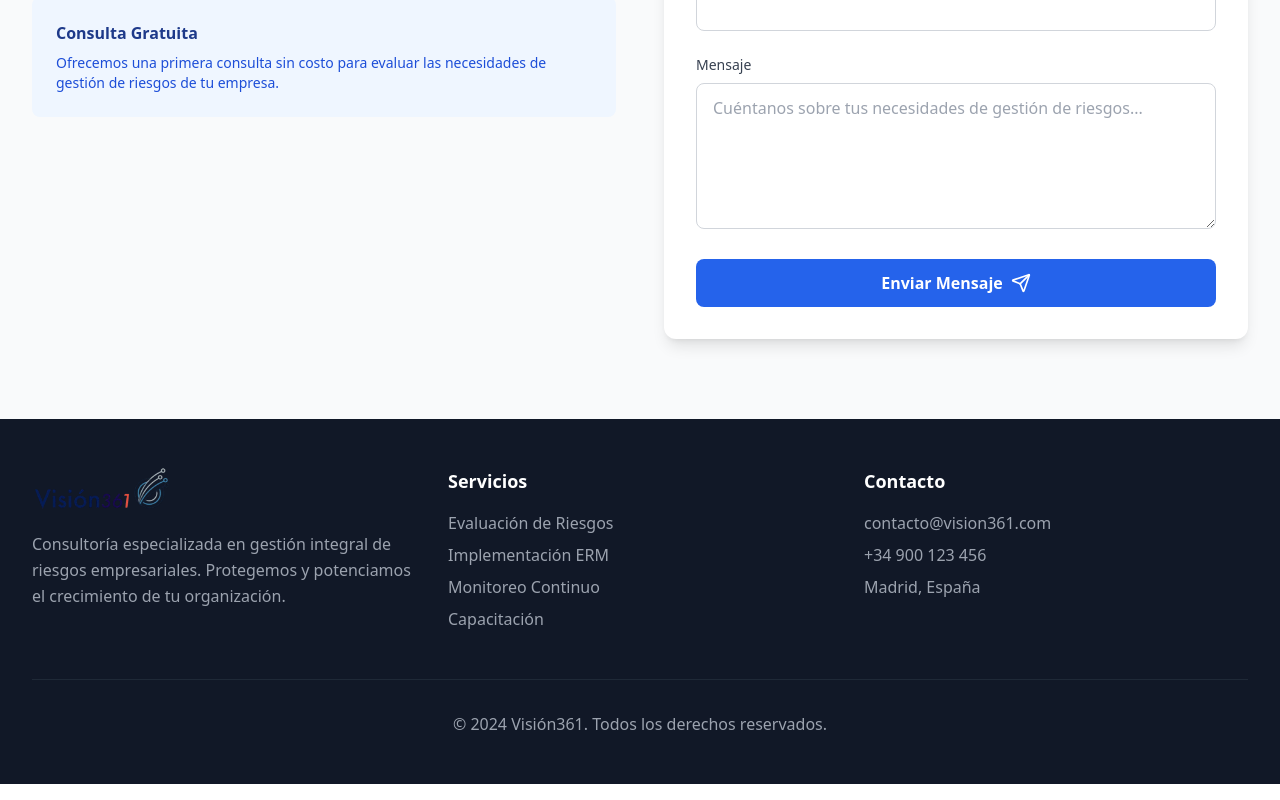
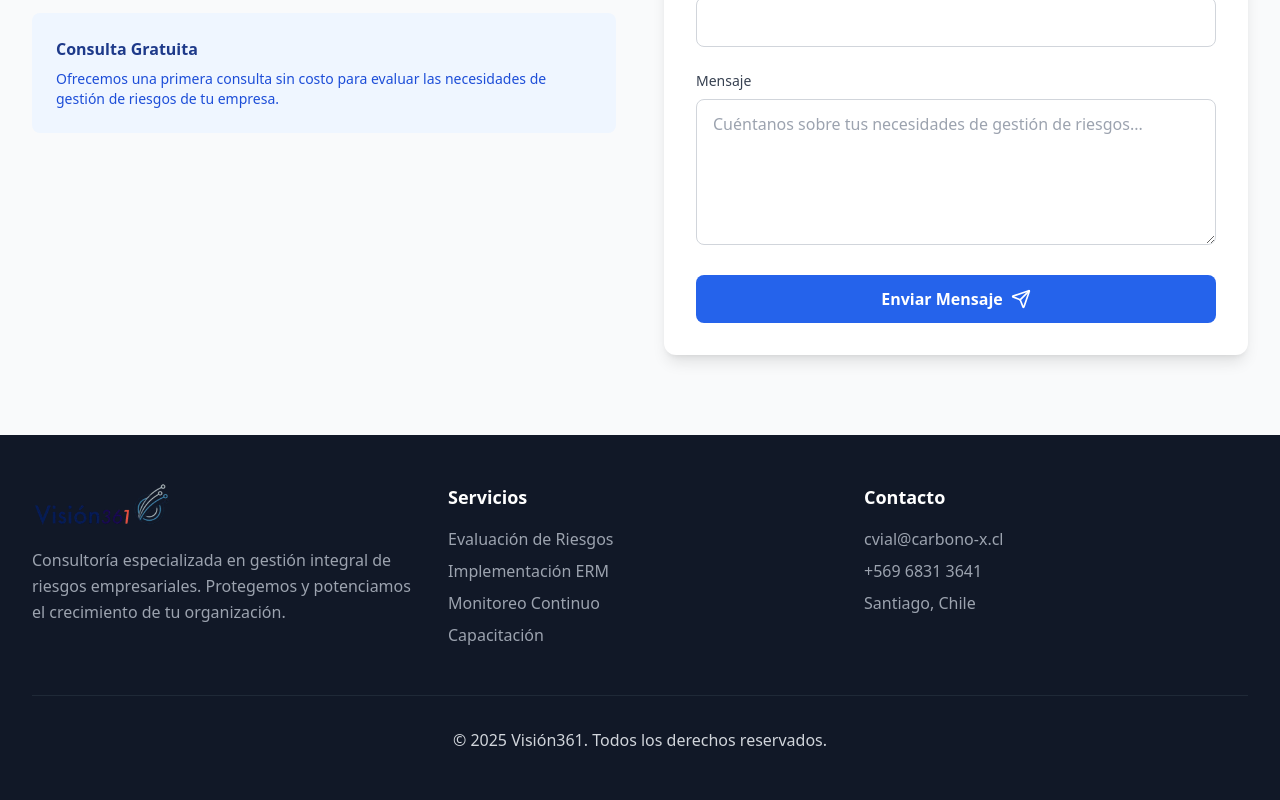
Before and after one commit to cvial1/ERM-landing-page, a React (Vite) app: page / in a window 1280 px wide. Shown: the part 2369-3169 px from the top of the page. Built offline with nearby package versions, Linux system fonts and the light colour scheme.

Commit message:
Fix footer and header elements
Update footer year, contact info, and header logo size.

```diff
--- a/src/components/Footer.tsx
+++ b/src/components/Footer.tsx
@@ -29,15 +29,15 @@ const Footer = () => {
           <div>
             <h3 className="text-lg font-semibold mb-4">Contacto</h3>
             <div className="space-y-2 text-gray-400">
-              <p>contacto@vision361.com</p>
-              <p>+34 900 123 456</p>
-              <p>Madrid, España</p>
+              <p>cvial@carbono-x.cl</p>
+              <p>+569 6831 3641</p>
+              <p>Santiago, Chile</p>
             </div>
           </div>
         </div>
 
-        <div className="border-t border-gray-800 mt-12 pt-8 text-center text-gray-400">
-          <p>&copy; 2024 Visión361. Todos los derechos reservados.</p>
+        <div className="border-t border-gray-800 mt-12 pt-8 text-center text-gray-300">
+          <p>&copy; 2025 Visión361. Todos los derechos reservados.</p>
         </div>
       </div>
     </footer>
--- a/src/components/Header.tsx
+++ b/src/components/Header.tsx
@@ -13,7 +13,7 @@ const Header = () => {
             <img
               src="/lovable-uploads/fb47bac8-4b60-48e5-a46a-aec57e6cb5d9.png"
               alt="Visión361 Logo"
-              className="h-12 w-auto"
+              className="h-16 w-auto"
             />
           </div>
 
```
